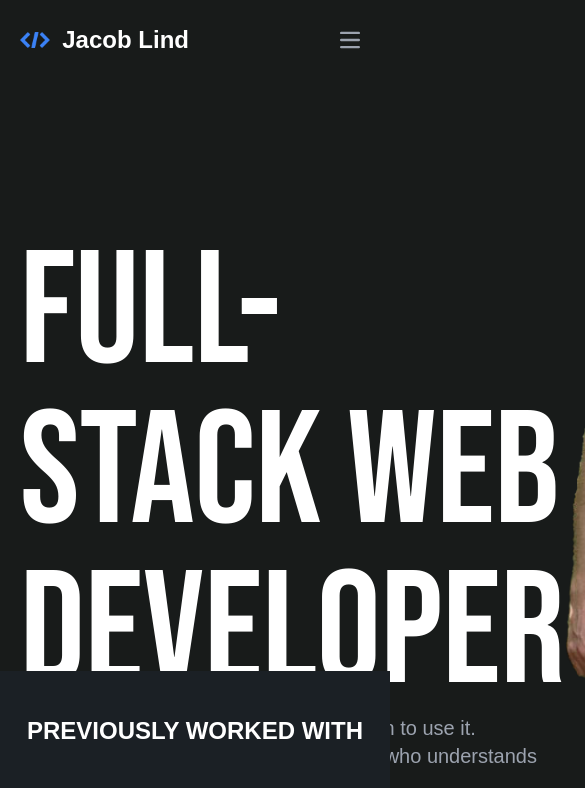
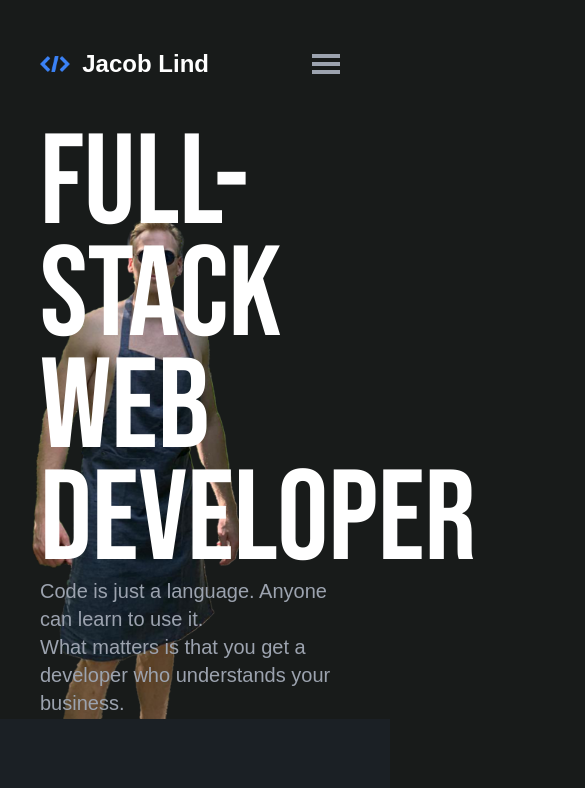
Before and after one commit to lindjacob/jacoblind.me, a React (Vite) app: page / in a window 390 px wide. Shown: the top 788 px of the page, 585 px wide, since content can reach past the window. Built offline with nearby package versions, Linux system fonts and the light colour scheme.

Commit message:
change hero img + add mobile nav overlay

```diff
--- a/src/components/Container.jsx
+++ b/src/components/Container.jsx
@@ -1,7 +1,7 @@
 
 const Container = ({ children }) => {
     return (
-        <div className='max-w-screen-xl mx-auto p-5 sm:p-16 lg:p-7'>
+        <div className='max-w-screen-xl p-10 lg:px-16'>
             {children}
         </div>
     )
--- a/src/components/navbar/Link.jsx
+++ b/src/components/navbar/Link.jsx
@@ -6,7 +6,7 @@ const Link = ({ href, children }) => {
 
     return (
         <li>
-            <a href={href} className={`block py-2 px-3 rounded md:bg-transparent md:p-0 hover:dark:text-white group-hover:text-gray-500 transition-all duration-300 ${isActive ? 'border-b-2 border-current' : ''}`} aria-current={isActive ? 'page' : undefined}>{children}</a>
+            <a href={href} className={`block py-2 px-3 rounded md:bg-transparent md:p-0 hover:dark:text-white group-hover:text-gray-500 transition-all duration-300 ${isActive ? 'md:border-b-2 border-current' : ''}`} aria-current={isActive ? 'page' : undefined}>{children}</a>
         </li>
     )
 }
--- a/src/components/navbar/index.jsx
+++ b/src/components/navbar/index.jsx
@@ -1,33 +1,61 @@
+import React, { useState, useEffect } from 'react';
 import logo from '../../assets/logo.svg';
 import Link from './Link';
 import Container from '../Container';
+import { GiHamburgerMenu } from 'react-icons/gi';
 
 const Navbar = () => {
+    const [menuOpen, setMenuOpen] = useState(false);
+
+    useEffect(() => {
+        if (menuOpen) {
+            document.body.style.overflow = 'hidden';
+            document.body.style.position = 'fixed';
+            document.body.style.width = '100%';
+        } else {
+            document.body.style.overflow = '';
+            document.body.style.position = '';
+            document.body.style.width = '';
+        }
+    }, [menuOpen]);
+
     return (
-        <nav>
+        <div>
+            <nav className={`relative z-20 bg-black-primary ${menuOpen ? 'fixed top-0 left-0 right-0' : ''}`}>
                 <Container>
-                <div className='flex items-center justify-between'>
+                    <div className='flex items-center justify-between w-full relative'>
                         <a href={import.meta.env.VITE_API_URL} className='flex items-center space-x-3 rtl:space-x-reverse'>
                             <img src={logo} className='h-4' alt='logo' />
                             <span className='self-center text-2xl font-semibold whitespace-nowrap dark:text-white'>Jacob Lind</span>
                         </a>
-                    <button type='button' className='inline-flex items-center p-2 w-10 h-10 justify-center text-sm text-gray-500 rounded-lg md:hidden hover:bg-gray-100 focus:outline-none focus:ring-2 focus:ring-gray-200 dark:text-gray-400 dark:hover:bg-gray-700 dark:focus:ring-gray-600' aria-controls='navbar-default' aria-expanded='false'>
-                        <span className='sr-only'>Open main menu</span>
-                        <svg className='w-5 h-5' aria-hidden='true' xmlns='http://www.w3.org/2000/svg' fill='none' viewBox='0 0 17 14'>
-                            <path stroke='currentColor' stroke-linecap='round' stroke-linejoin='round' stroke-width='2' d='M1 1h15M1 7h15M1 13h15' />
-                        </svg>
+                        <button
+                            type='button'
+                            className='inline-flex items-center p-2 justify-center text-sm text-gray-500 rounded-lg md:hidden hover:bg-gray-100 focus:outline-none focus:ring-2 focus:ring-gray-200 dark:text-gray-400 dark:hover:bg-gray-700 dark:focus:ring-gray-600'
+                            aria-controls='menuOverlay'
+                            aria-expanded={menuOpen}
+                            onClick={() => setMenuOpen(!menuOpen)}
+                        >
+                            <GiHamburgerMenu size='2rem' />
                         </button>
-                    <div className='group hidden w-full md:block md:w-auto md:text-white' id='navbar-default'>
-                        <ul className='font-medium flex flex-col p-4 md:p-0 mt-4 border border-gray-100 rounded-lg md:flex-row md:space-x-8 rtl:space-x-reverse md:mt-0 md:border-0'>
-                            <Link href='/'>Home</Link>
-                            <Link href='/resume'>Resume</Link>
-                            <Link href='/portfolio'>Portfolio</Link>
-                            <Link href='/contact'>Contact</Link>
+                    </div>
+                </Container>
+            </nav>
+            <div
+                id='menuOverlay'
+                className={`group fixed inset-x-0 z-10 h-screen bg-black-primary
+                                    ${menuOpen ? 'translate-x-0' : '-translate-x-full'} transform transition-all ease-out duration-300
+                                    md:w-auto md:text-white`}
+            >
+                <ul className='font-medium flex flex-col items-start p-8
+                                        md:p-0 md:flex-row md:space-x-8 md:mt-0 md:border-0'
+                >
+                    <Link href='/' className='py-2'>Home</Link>
+                    <Link href='/resume' className='py-2'>Resume</Link>
+                    <Link href='/portfolio' className='py-2'>Portfolio</Link>
+                    <Link href='/contact' className='py-2'>Contact</Link>
                 </ul>
             </div>
         </div>
-            </Container>
-        </nav>
     )
 }
 
--- a/src/index.css
+++ b/src/index.css
@@ -7,7 +7,7 @@
         @apply bg-black-primary font-primary caret-transparent;
     }
     h1 {
-        @apply text-[10rem] leading-[10rem] font-headline;
+        @apply text-[8rem] leading-[7rem] font-headline;
     }
     h2 {
         @apply text-5xl my-6 leading-[3.5rem] font-semibold;
--- a/src/pages/home/AboutMe.jsx
+++ b/src/pages/home/AboutMe.jsx
@@ -13,7 +13,7 @@ function AboutMe() {
     return (
         <section className='h-[70lvh] flex items-center'>
             <Container>
-                <div className='flex justify-between'>
+                <div className='flex'>
                     <div className='w-1/2 flex flex-col'>
                         <SectionTitle title='About Me' />
                         <h2>
@@ -27,7 +27,7 @@ function AboutMe() {
                         </p>
                         <ArrowLink link='/resume' anchorText='My Resume' color='text-blue-primary' size='lg' />
                     </div>
-                    <div className='w-1/2 flex flex-col items-center'>
+                    <div className='w-1/2 flex flex-col  items-center'>
                         <div className='flex justify-center items-center h-96 w-96 rounded-full bg-gray-800 relative mx-auto'>
                             <RiJavascriptFill size='5em' className='absolute top-0' />
                             <FaReact size='4em' className='absolute top-10 right-14' />
--- a/src/pages/home/FeaturedProjects.jsx
+++ b/src/pages/home/FeaturedProjects.jsx
@@ -10,7 +10,7 @@ const Card = () => {
     return (
         <a href='/portfolio/simple-finance-planner' className='w-1/3 flex flex-col bg-gray-800 rounded-3xl overflow-clip cursor-pointer group/parent transition-all duration-300 group-hover/portfolios:opacity-50 dark:hover:opacity-100 hover:scale-105 hover:shadow-lg'>
             <div className='h-3/4 box-border overflow-hidden'>
-                <img src={SimpleFinancePlanner} className='group-hover/portfolio:scale-110 transition-all duration-300' />
+                <img src={SimpleFinancePlanner} className='group-hover/parent:scale-110 transition-all duration-300' />
             </div>
             <div className='p-10'>
                 <div className='flex gap-4 self-end'>
--- a/src/pages/home/Hero.jsx
+++ b/src/pages/home/Hero.jsx
@@ -1,23 +1,27 @@
 import Container from '../../components/Container'
-import standinPhoto from '../../assets/standinPhoto.svg';
 
 const Page = () => {
     return (
-        <section className='h-[70lvh]'>
+        <section className={`h-[70lvh] flex items-center bg-[url('src/assets/heroImage2.svg')] bg-no-repeat bg-right-bottom bg-cover`}>
             <Container>
                 <div className='flex'>
-                    <div className='self-center'>
+                    <div className='w-2/3 flex flex-col'>
                         <h1 className='text-white'>Full-Stack Web Developer</h1>
                         <p className='text-gray-primary text-xl'>
                             Code is just a language. Anyone can learn to use it. <br />
                             What matters is that you get a developer who understands your business.
                         </p>
                     </div>
-                    <img src={standinPhoto} className='relative right-0 bottom-0' />
+                    <div className='w-1/3 flex flex-col'>
+
+                    </div>
                 </div>
+
             </Container>
         </section>
     )
 }
 
 export default Page;
+
+// style={{ backgroundImage: `url(${standinPhoto})` }}
--- a/src/pages/home/PreviousPartners.jsx
+++ b/src/pages/home/PreviousPartners.jsx
@@ -7,7 +7,7 @@ import KompetenceKanalen from '../../assets/kompetence-kanalen-logo.svg';
 
 function PreviousPartners() {
     return (
-        <section className='bg-black-secondary relative z-10'>
+        <section className='bg-black-secondary'>
             <Container>
                 <div className='flex flex-col items-center'>
                     <h2 className='text-2xl uppercase'>Previously worked with</h2>
```
Also changed, not shown: src/assets/heroImage.svg (renamed from src/assets/standinPhoto.svg), src/assets/heroImage2.svg (added). Lines whose indentation alone changed are shown as unchanged.
